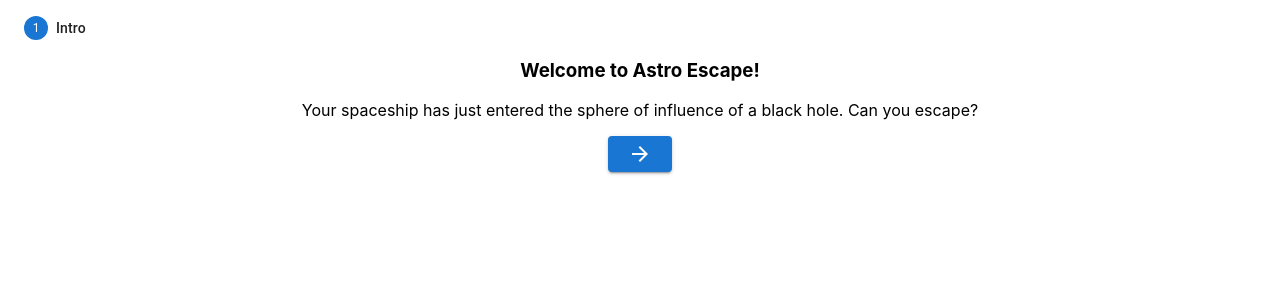
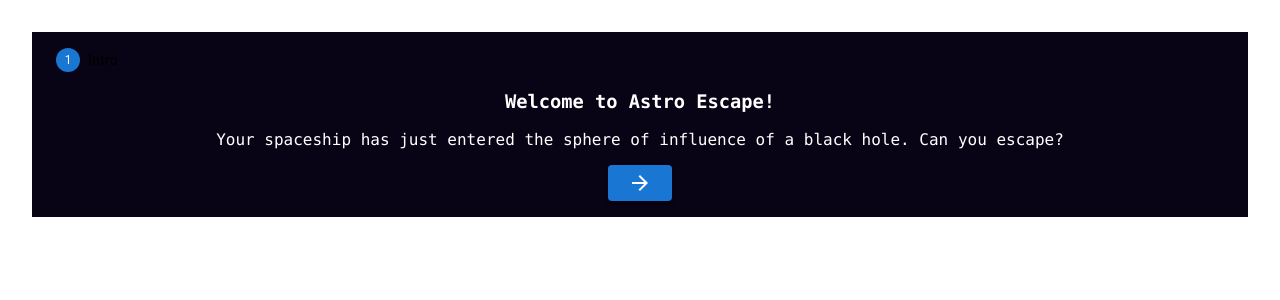
Before and after one commit to gtorrini/astro-escape, a React (Create React App) app: page / in a window 1280 px wide. Shown: the top 300 px of the page. Built offline with nearby package versions, Linux system fonts and the light colour scheme.

Commit message:
Eliminated create-react-app classes

```diff
--- a/src/App.css
+++ b/src/App.css
@@ -1,38 +1,12 @@
 .App {
   text-align: center;
+  /* background-color: #ffffff; */
+  background-color: #090415;
+  border: 2px solid #ffffff;
+  margin: 30px;
 }
 
-.App-logo {
-  height: 40vmin;
-  pointer-events: none;
+h3, p {
+  color: #ffffff;
+  font-family: 'Consolas', 'Courier New', monospace
 }
-
-@media (prefers-reduced-motion: no-preference) {
-  .App-logo {
-    animation: App-logo-spin infinite 20s linear;
-  }
-}
-
-.App-header {
-  background-color: #282c34;
-  min-height: 100vh;
-  display: flex;
-  flex-direction: column;
-  align-items: center;
-  justify-content: center;
-  font-size: calc(10px + 2vmin);
-  color: white;
-}
-
-.App-link {
-  color: #61dafb;
-}
-
-@keyframes App-logo-spin {
-  from {
-    transform: rotate(0deg);
-  }
-  to {
-    transform: rotate(360deg);
-  }
-}
```
